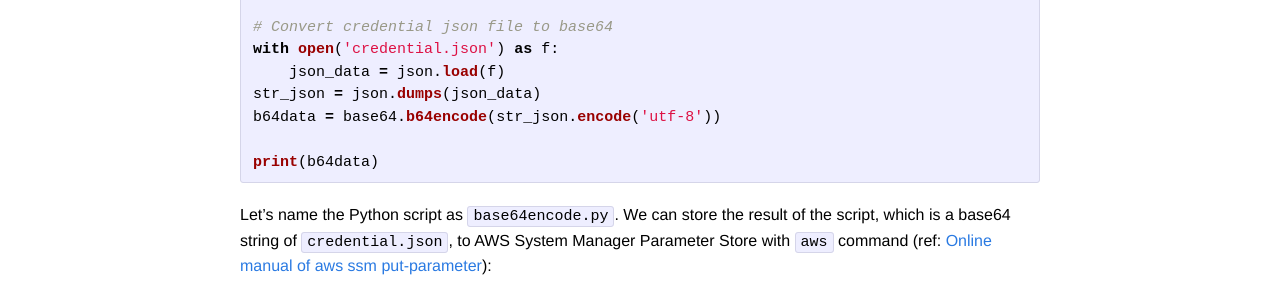
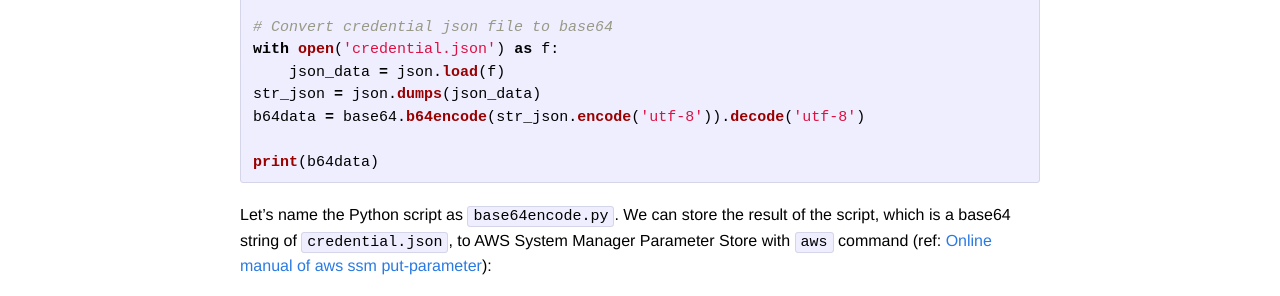
Before and after one commit to mahata/mahata.github.io, a Jekyll site: the page built from _posts/2018-10-09-set-and-get-ssm-parameter.md, in a window 1280 px wide. Shown: the part 462-758 px from the top of the page. Built offline with Jekyll 4.4.1, drawn with Linux system fonts in a browser that asks for light colours.

Commit message:
Make byte-stream to string

````diff
--- a/_posts/2018-10-09-set-and-get-ssm-parameter.md
+++ b/_posts/2018-10-09-set-and-get-ssm-parameter.md
@@ -18,7 +18,7 @@ import base64
 with open('credential.json') as f:
     json_data = json.load(f)
 str_json = json.dumps(json_data)
-b64data = base64.b64encode(str_json.encode('utf-8'))
+b64data = base64.b64encode(str_json.encode('utf-8')).decode('utf-8')
 
 print(b64data)
 ```
````
